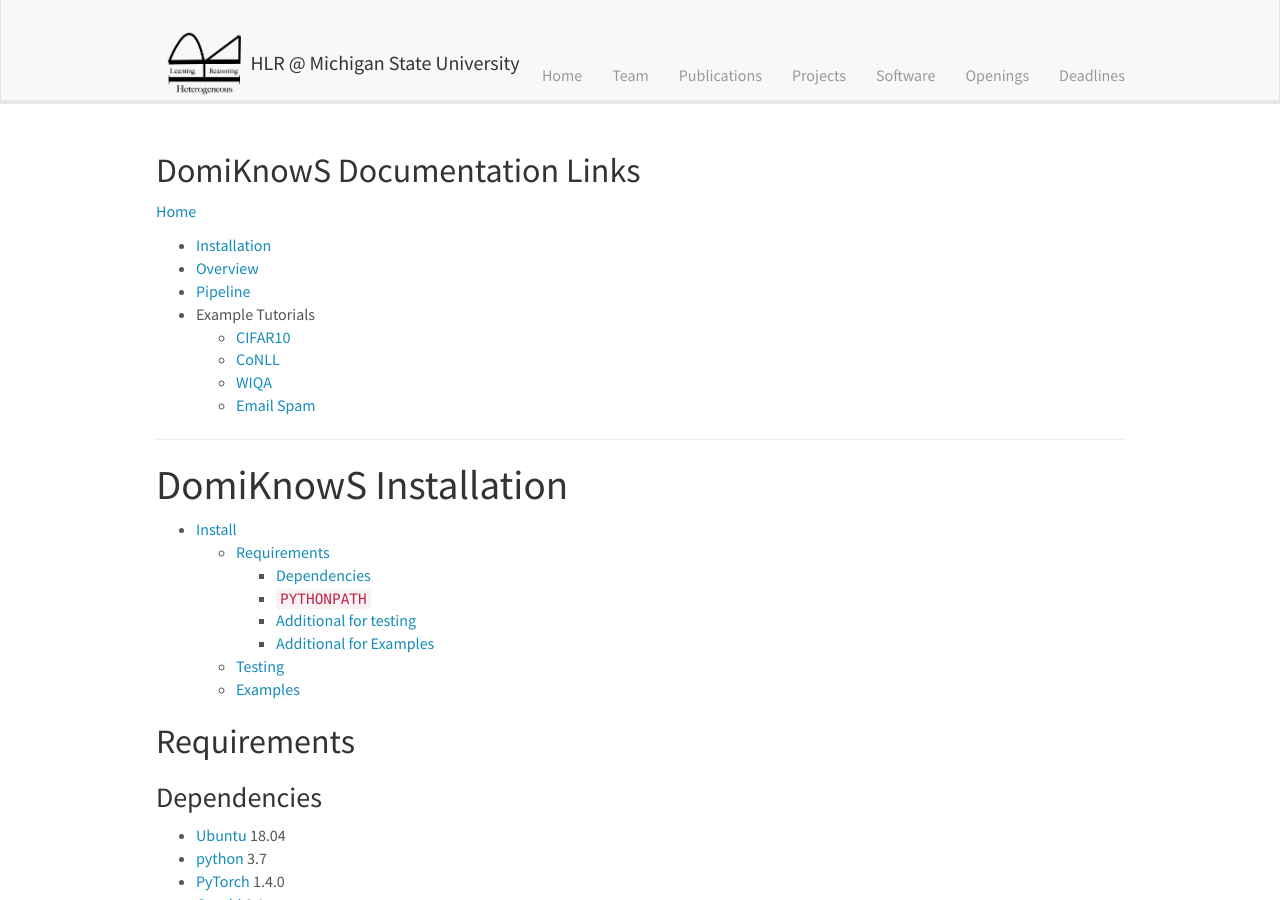
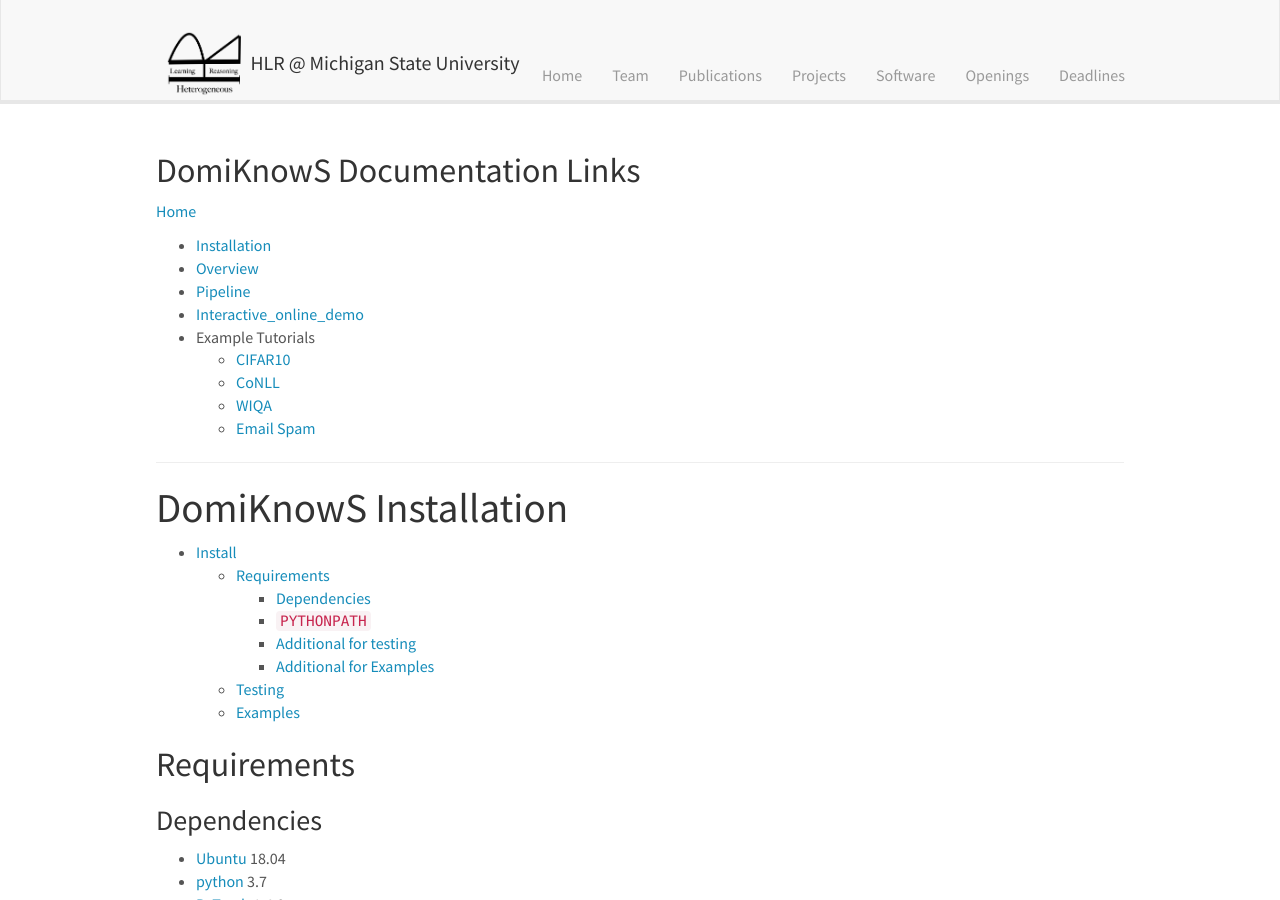
Before and after one commit to HLR/HLR.github.io, a Jekyll site: the page built from _pages/domiknows_documentation/installation.md, in a window 1280 px wide and 900 px high. Built offline with Jekyll 4.4.1, drawn with Linux system fonts in a browser that asks for light colours; nearby versions of some CDN libraries.

Commit message:
Adding the interactive online demo link

```diff
--- a/_includes/documentation_contents.md
+++ b/_includes/documentation_contents.md
@@ -3,6 +3,7 @@
 - [Installation](/domiknows-nlp/install)
 - [Overview](/domiknows-nlp/overview)
 - [Pipeline](/domiknows-nlp/pipeline)
+- [Interactive_online_demo](https://shorturl.at/kHTX3)
 - Example Tutorials
   - [CIFAR10](https://github.com/HLR/DomiKnowS/blob/main/tutorials/CIFAR10.md)
   - [CoNLL](https://github.com/HLR/DomiKnowS/blob/main/tutorials/Conll.ipynb)
```
